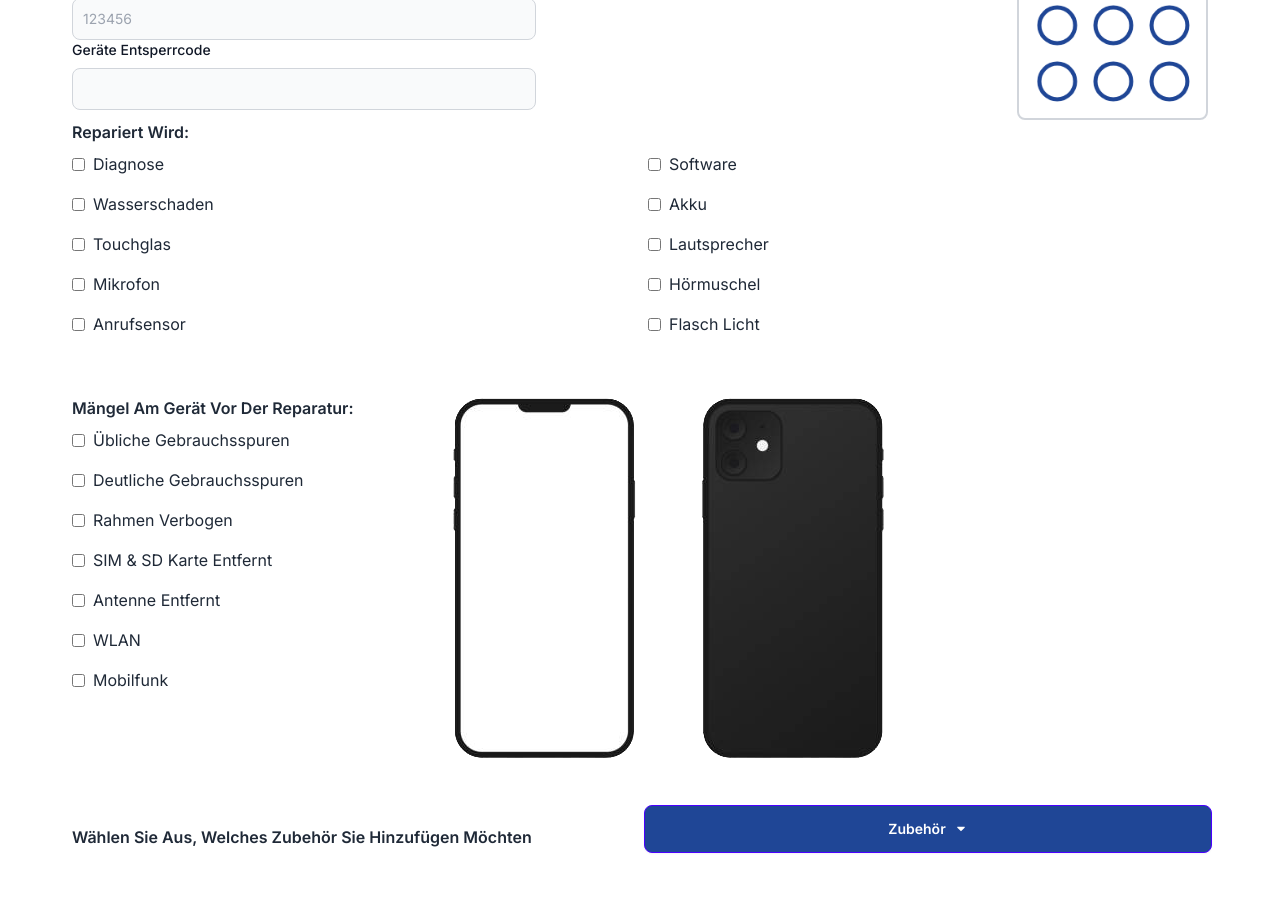
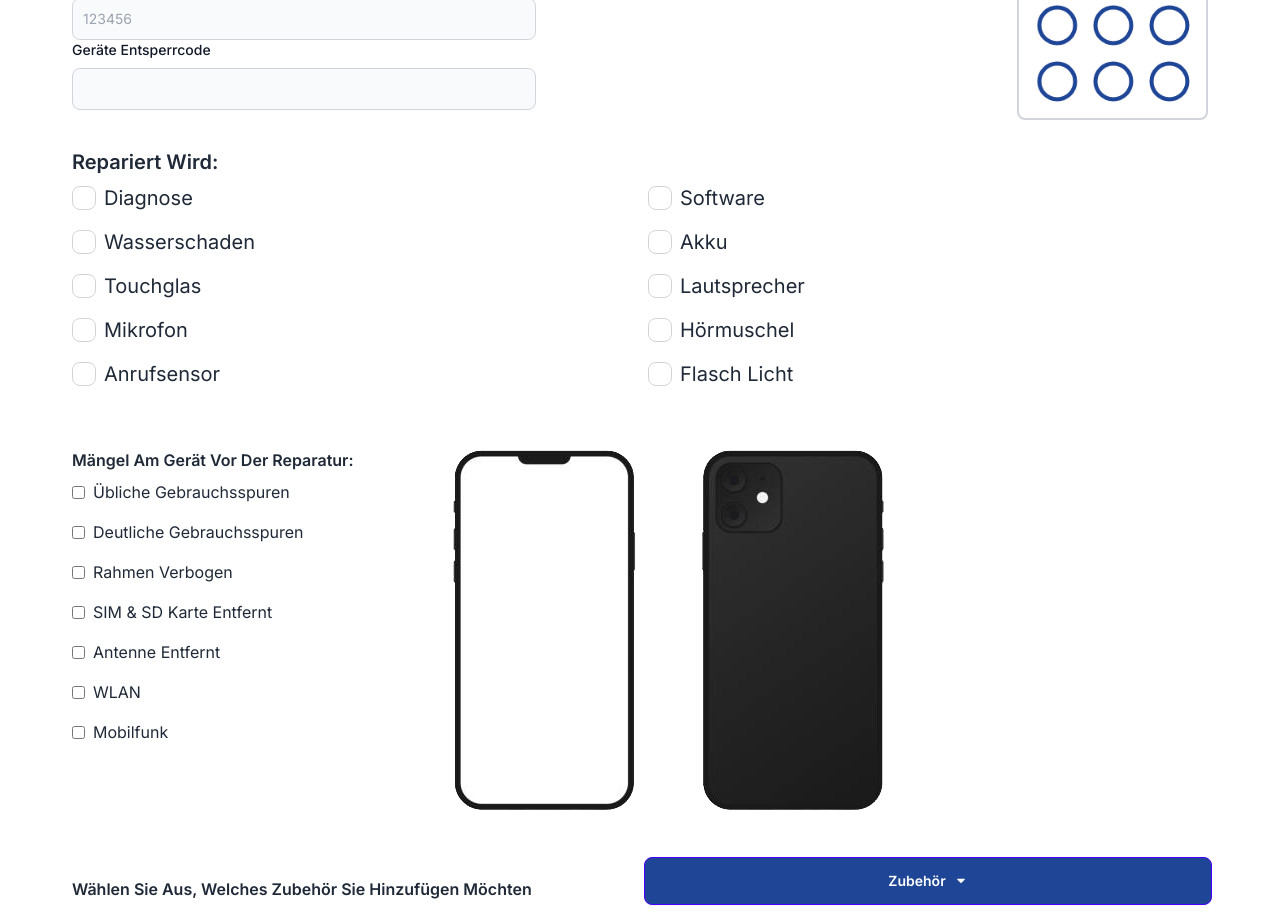
Before and after one commit to MuhEid/phoneytech-form, a Next.js app: page /form in a window 1280 px wide. Shown: the part 800-1717 px from the top of the page. Built offline with nearby package versions, Linux system fonts and the light colour scheme.

Commit message:
bugfix: add a value prop to the checkbox component to make sure it is checked and value returned

```diff
--- a/src/components/form-components/CheckboxField.tsx
+++ b/src/components/form-components/CheckboxField.tsx
@@ -3,13 +3,29 @@ import React from "react";
 type CheckboxFieldProps = {
     label: string;
     name: string;
+    value: string;
+    className?: string;
     checked: boolean;
     onChange: (e: React.ChangeEvent<HTMLInputElement>) => void;
 };
 
-const CheckboxField: React.FC<CheckboxFieldProps> = ({ label, name, checked, onChange }) => (
-    <label className="flex items-center">
-        <input type="checkbox" name={name} className="mr-2" checked={checked} onChange={onChange} />
+const CheckboxField: React.FC<CheckboxFieldProps> = ({
+    label,
+    name,
+    checked,
+    onChange,
+    className,
+    value,
+}) => (
+    <label className={`flex items-center text-xl ${className}`}>
+        <input
+            type="checkbox"
+            name={name}
+            className="checkbox mr-2"
+            checked={checked}
+            onChange={onChange}
+            value={value}
+        />
         {label}
     </label>
 );
--- a/src/components/form-components/RepairsToBeMade.tsx
+++ b/src/components/form-components/RepairsToBeMade.tsx
@@ -13,12 +13,12 @@ const repairList = [
     "anrufsensor",
     "flasch Licht",
 ];
+
 type RepairsToBeMadeProps = {
     onRepairsChange: (selectedItems: string[]) => void;
 };
 
 function RepairsToBeMade({ onRepairsChange }: RepairsToBeMadeProps) {
-    const checkedRepairList = [];
     const [checkedRepairs, setCheckedRepairs] = useState<string[]>([]);
 
     const handleCheckboxChange = (event: React.ChangeEvent<HTMLInputElement>) => {
@@ -34,14 +34,15 @@ function RepairsToBeMade({ onRepairsChange }: RepairsToBeMadeProps) {
     };
 
     return (
-        <div className="">
-            <p className="font-semibold">Repariert wird:</p>
+        <div className="mt-7">
+            <p className="text-xl mb-2 font-semibold">Repariert wird:</p>
             <div className="grid grid-cols-2 gap-4 mt-2 capitalize">
                 {repairList.map((repair) => (
                     <CheckboxField
                         key={repair}
                         label={repair}
                         name={repair}
+                        value={repair}
                         checked={checkedRepairs.includes(repair)}
                         onChange={handleCheckboxChange}
                     />
```
